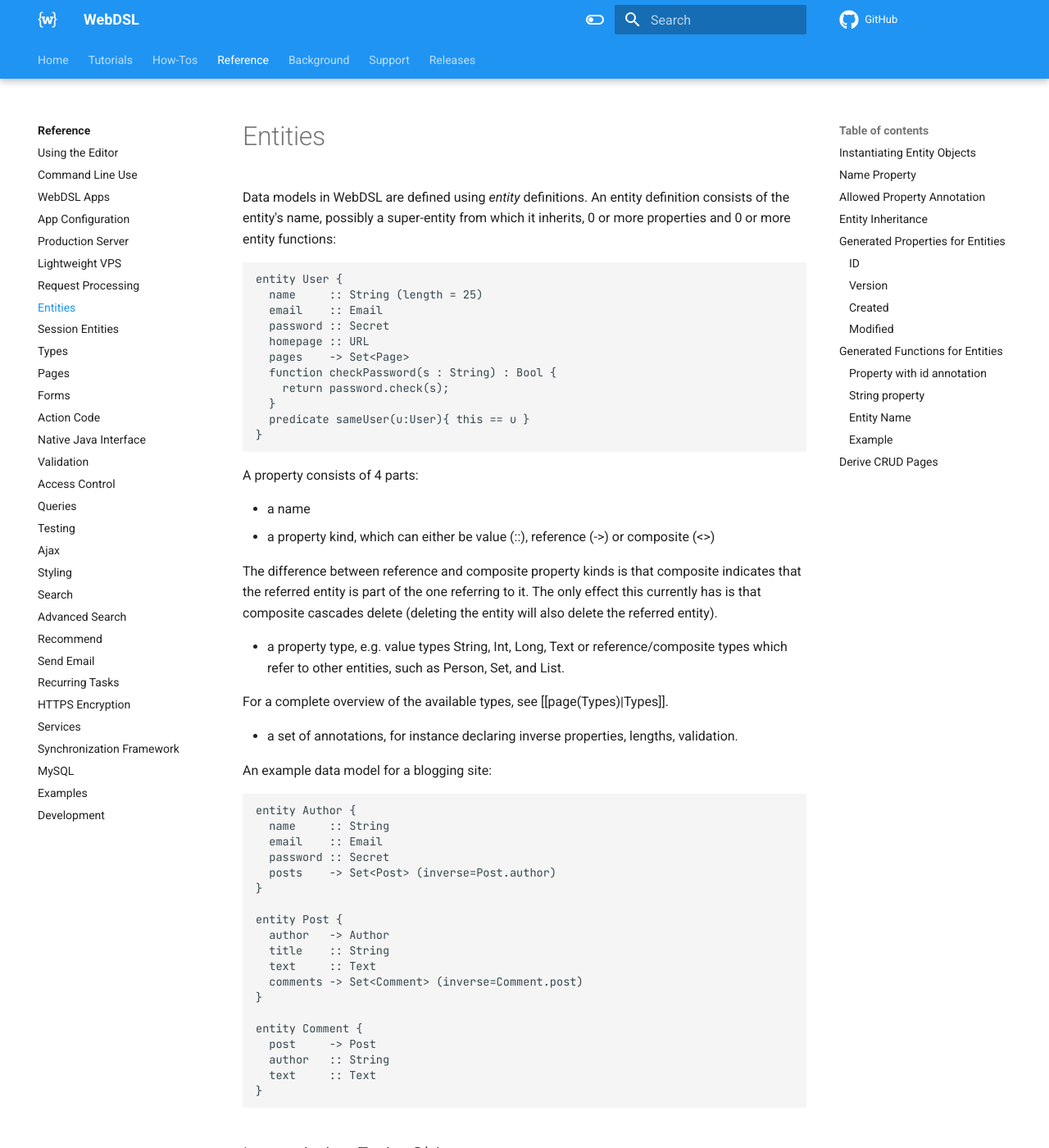
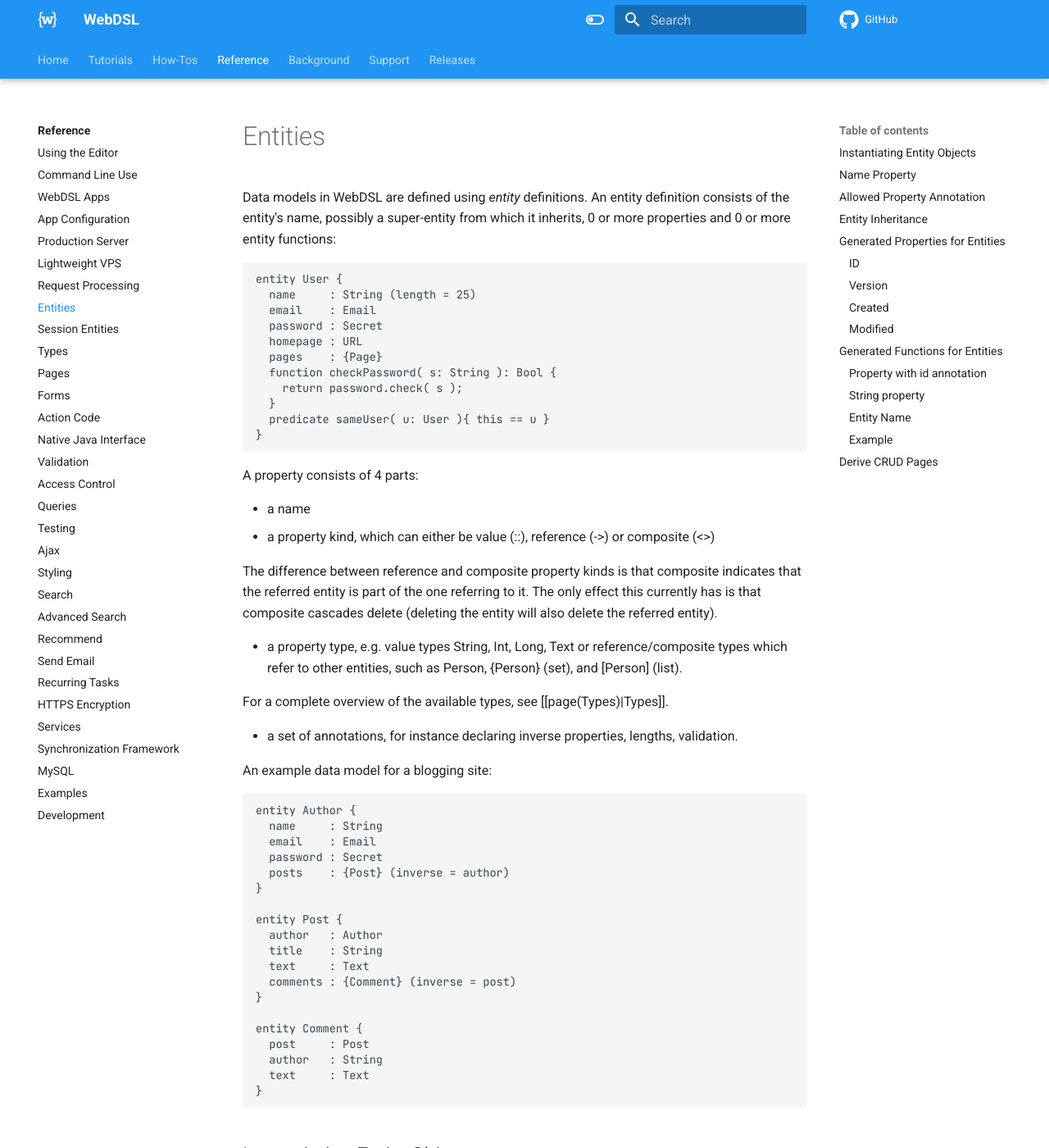
Before and after one commit to webdsl/webdsl-docs, an MkDocs documentation site: the page built from docs/reference/entities.md, in a window 1280 px wide and 1400 px high. Shown: the whole window at 82% size. Built offline with MkDocs 1.6.1 and Material for MkDocs 9.7.7, drawn with Linux system fonts in a browser that asks for light colours; comment, search, counter and statistics services are not loaded; some of the changed text lies outside the part shown.

Commit message:
Syntax fixes

```diff
--- a/docs/reference/entities.md
+++ b/docs/reference/entities.md
@@ -3,15 +3,15 @@
 Data models in WebDSL are defined using *entity* definitions. An entity definition consists of the entity's name, possibly a super-entity from which it inherits, 0 or more properties and 0 or more entity functions:
 
     entity User {
-      name     :: String (length = 25)
-      email    :: Email
-      password :: Secret
-      homepage :: URL
-      pages    -> Set<Page>
-      function checkPassword(s : String) : Bool {
-        return password.check(s);
+      name     : String (length = 25)
+      email    : Email
+      password : Secret
+      homepage : URL
+      pages    : {Page}
+      function checkPassword( s: String ): Bool {
+        return password.check( s );
       }
-      predicate sameUser(u:User){ this == u }
+      predicate sameUser( u: User ){ this == u }
     }
 
 A property consists of 4 parts:
@@ -22,7 +22,7 @@ A property consists of 4 parts:
 The difference between reference and composite property kinds is that
 composite indicates that the referred entity is part of the one referring to it. The only effect this currently has is that composite cascades delete (deleting the entity will also delete the referred entity).
 
-* a property type, e.g. value types String, Int, Long, Text or reference/composite types which refer to other entities, such as Person, Set<Person>, and List<Person>.
+* a property type, e.g. value types String, Int, Long, Text or reference/composite types which refer to other entities, such as Person, {Person} (set), and [Person] (list).
 
 
 For a complete overview of the available types, see [[page(Types)|Types]].
@@ -35,23 +35,23 @@
 An example data model for a blogging site:
 
     entity Author {
-      name     :: String
-      email    :: Email
-      password :: Secret
-      posts    -> Set<Post> (inverse=Post.author)
+      name     : String
+      email    : Email
+      password : Secret
+      posts    : {Post} (inverse = author)
     }
 
     entity Post {
-      author   -> Author
-      title    :: String
-      text     :: Text
-      comments -> Set<Comment> (inverse=Comment.post)
+      author   : Author
+      title    : String
+      text     : Text
+      comments : {Comment} (inverse = post)
     }
 
     entity Comment {
-      post     -> Post
-      author   :: String
-      text     :: Text
+      post     : Post
+      author   : String
+      text     : Text
     }
 
 ## Instantiating Entity Objects
@@ -96,15 +96,15 @@ Creating an empty entity which doesn't call the constructor extensions can be do
 The 'name' property is special, it is declared for each entity. By default it is a derived property that simply returns the id of the entity (which is also a special property declared for each entity, id:UUID is set automatically).
 The name can be customized by declaring a real name property:
 
-    name :: String
+    name : String
 
 Or derived name property:
 
-    name :: String := firstname + lastname
+    name : String := firstname + lastname
 
 Or by declaring a property as the name using an annotation:
 
-    someproperty :: String (name)
+    someproperty : String (name)
 
 The name property is used in `input` and `select` template elements to refer to an entity. Example:
 
@@ -140,13 +140,13 @@ If the name is not a real property, you cannot create an input for it or assign
 The `allowed` annotation for entity properties provides a way to restrict the choices the user has when the property is used in an input:
 
     entity Person{
-      friends -> Set<Person> (allowed=from Person as p where p != this)
+      friends : {Person} (allowed = from Person as p where p != this)
     }
     var p1 := Person{}
-    define page root(){
-      form{
-        input(p1.friends)
-        submit action{} {"save"}
+    page root {
+      form {
+        input( p1.friends )
+        submit action{ }{"save"}
       }
     }
 
@@ -159,10 +159,10 @@ Entities can inherit properties and functions from other entities, like subclass
 Example:
 
     entity Sub : Super {
-      str :: String
+      str : String
     }
     entity Super {
-      i :: Int
+      i : Int
     }
     function test(){
       var e1 := Sub{ i := 1 str := "sdf" };
@@ -212,25 +212,25 @@ For defined entities, a number of properties are automatically generated.
 
 ### ID
 
-    id :: UUID
+    id : UUID
 
 The id property is used in the database as key for the objects. The property is can only be read.
 
 ### Version
 
-    version :: Int
+    version : Int
 
 The version property is a hibernate property which auto-increases for an object that is dirty when it is written to the database.
 
 ### Created
 
-    created :: DateTime
+    created : DateTime
 
 The created property is a generated property which is set on the save of an object also with cascaded saves.
 
 ### Modified
 
-    modified :: DateTime
+    modified : DateTime
 
 The modified property is a generated property which is automatically set on flush of an dirty object.
 
@@ -298,7 +298,7 @@ The name of an entity is determined as follows:
 A typical scenario where these functions come in handy is a create/edit page for an entity. In the following example the isUniquePage function is used to verify that the new page has a unique identifier property:
 
     entity Page {
-      identifier :: String  (id, validate(isUniquePage(this), "Identifier is taken")
+      identifier : String  (id, validate(isUniquePage(this), "Identifier is taken")
     }
     define page createPage(){
       var p := Page{}
@@ -322,7 +322,7 @@ Example:
     application test
 
     entity User {
-      username    :: String
+      username : String
     }
 
     derive CRUD User
```
Also changed, not shown: other parts of docs/reference/entities.md (+10 -10 lines).
